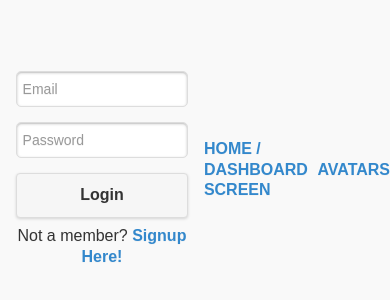
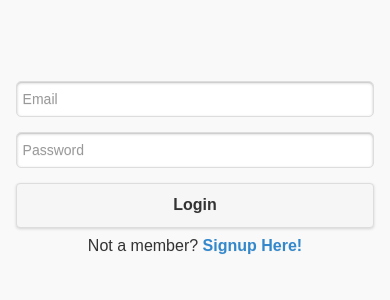
Before and after one commit to RabbiaUmer/QuizrApp, a plain HTML site: page www/index.html in a window 390 px wide. Shown: the part 252-552 px from the top of the page. Drawn offline with Linux system fonts and the light colour scheme; some packages are replaced by stand-ins of ours.

Commit message:
add everything

```diff
--- a/www/index.html
+++ b/www/index.html
@@ -1,26 +1,5 @@
 <!DOCTYPE html>
-<!--
-    Copyright (c) 2012-2016 Adobe Systems Incorporated. All rights reserved.
-
-    Licensed to the Apache Software Foundation (ASF) under one
-    or more contributor license agreements.  See the NOTICE file
-    distributed with this work for additional information
-    regarding copyright ownership.  The ASF licenses this file
-    to you under the Apache License, Version 2.0 (the
-    "License"); you may not use this file except in compliance
-    with the License.  You may obtain a copy of the License at
-
-    http://www.apache.org/licenses/LICENSE-2.0
-
-    Unless required by applicable law or agreed to in writing,
-    software distributed under the License is distributed on an
-    "AS IS" BASIS, WITHOUT WARRANTIES OR CONDITIONS OF ANY
-     KIND, either express or implied.  See the License for the
-    specific language governing permissions and limitations
-    under the License.
--->
 <html>
-
 <head>
   <meta charset="utf-8"/>
   <meta name="format-detection" content="telephone=no"/>
@@ -28,17 +7,16 @@
   <meta name="viewport"
         content="user-scalable=no, initial-scale=1, maximum-scale=1, minimum-scale=1, width=device-width"/>
   <!-- This is a wide open CSP declaration. To lock this down for production, see below. -->
-    <meta http-equiv="Content-Security-Policy" content="default-src *; style-src 'self' 'unsafe-inline'; script-src 'self' 'unsafe-inline' 'unsafe-eval'">
+  <meta http-equiv="Content-Security-Policy"
+        content="default-src *; style-src 'self' 'unsafe-inline'; script-src 'self' 'unsafe-inline' 'unsafe-eval'">
 
   <!-- Good default declaration:
-    * gap: is required only on iOS (when using UIWebView) and is needed for JS->native communication
   * https://ssl.gstatic.com is required only on Android and is needed for TalkBack to function properly
   * Disables use of eval() and inline scripts in order to mitigate risk of XSS vulnerabilities. To change this:
       * Enable inline JS: add 'unsafe-inline' to default-src
       * Enable eval(): add 'unsafe-eval' to default-src
-    * Create your own at http://cspisawesome.com
   -->
-    <!-- <meta http-equiv="Content-Security-Policy" content="default-src 'self' data: gap: 'unsafe-inline' https://ssl.gstatic.com; style-src 'self' 'unsafe-inline'; media-src *" /> -->
+  <!--<meta http-equiv="Content-Security-Policy" content="default-src 'self' data: gap: 'unsafe-inline' https://ssl.gstatic.com; style-src 'self' 'unsafe-inline'; media-src *" /> -->
 
   <link rel="stylesheet" href="css/bootstrap/bootstrap.min.css">
   <link rel="stylesheet" type="text/css" href="css/index.css"/>
@@ -58,17 +36,14 @@
 <body>
 
 <!-- Start of first page -->
-<div id="login-screen" class="Aligner" data-role="page">
-
-
+<div id="login-screen" class="" data-role="page">
   <div id="login-form" data-role="content">
     <form>
       <div class="form-group">
         <input name="email" type="email" class="form-control" id="login-email" placeholder="Email" required>
       </div>
       <div class="form-group">
-                <input name="password" type="password" class="form-control" id="login-password" placeholder="Password"
-                       required>
+        <input name="password" type="password" class="form-control" id="login-password" placeholder="Password" required>
       </div>
 
       <button type="submit" data-corners="false" data-enhanced="true" class="btn btn-default">Login
@@ -78,9 +53,6 @@
                                      data-transition="slide">Signup
       here!</a></p>
   </div><!-- /content -->
-
-    <a href="home.html">Home / Dashboard screen</a>
-    <a href="avatars.html">Avatars</a>
 </div><!-- /page -->
 
 <script type="text/javascript">
```
Also changed, not shown: 1 other file. Lines whose indentation alone changed are shown as unchanged.
